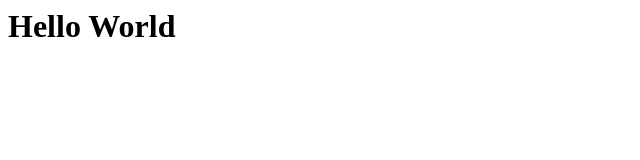
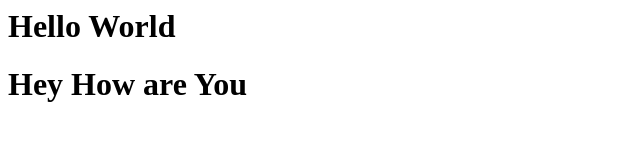
Before and after one commit to RockerTuhin/firstclass, a plain HTML site: page index.html in a window 1280 px wide. Shown: the whole page, without its empty margins (0-640 px from the left). Drawn offline with Linux system fonts and the light colour scheme.

Commit message:
index.php file modified

```diff
--- a/index.html
+++ b/index.html
@@ -1 +1,2 @@
 <h1>Hello World</h1>
+<h1>Hey How are You</h1>
```
